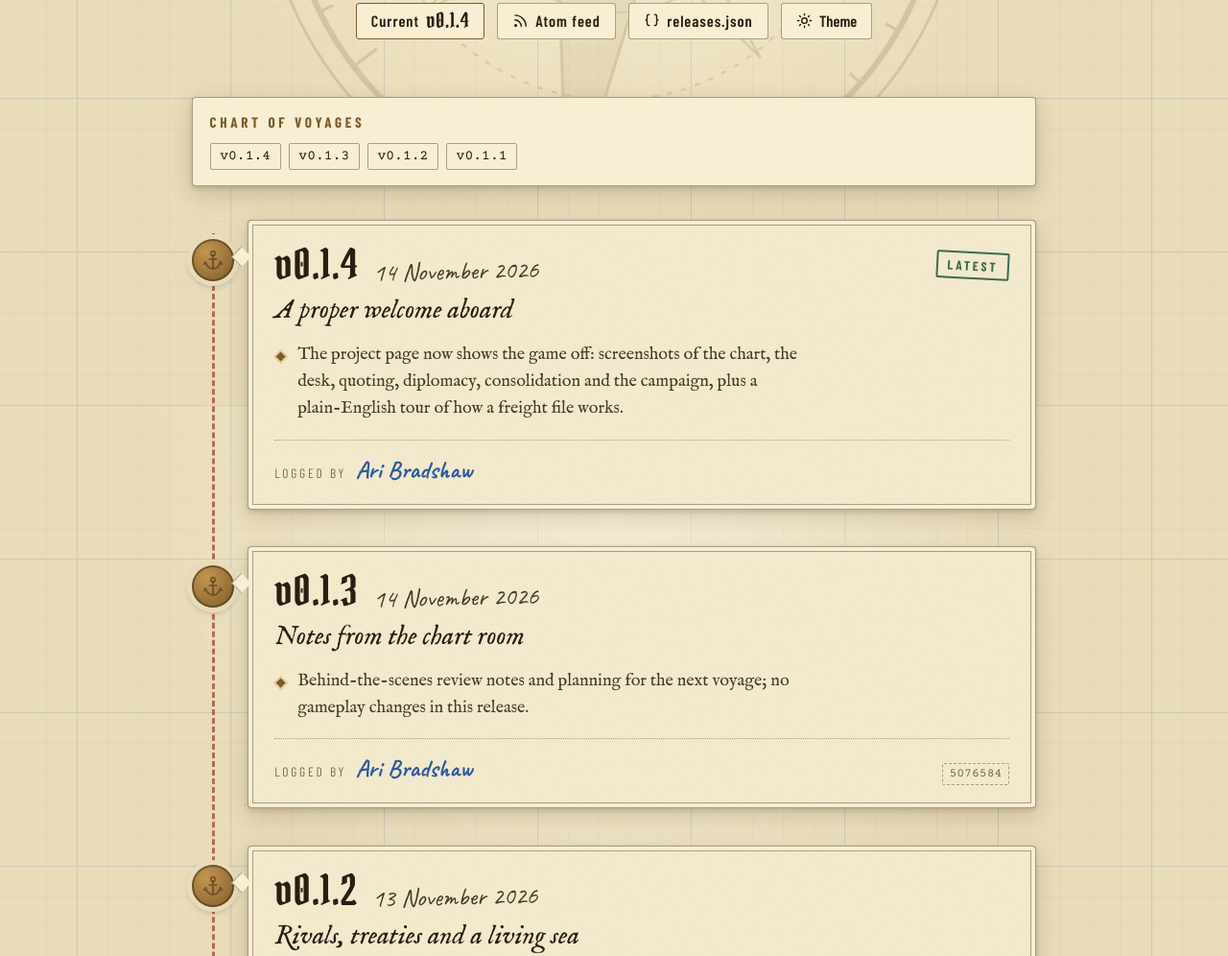
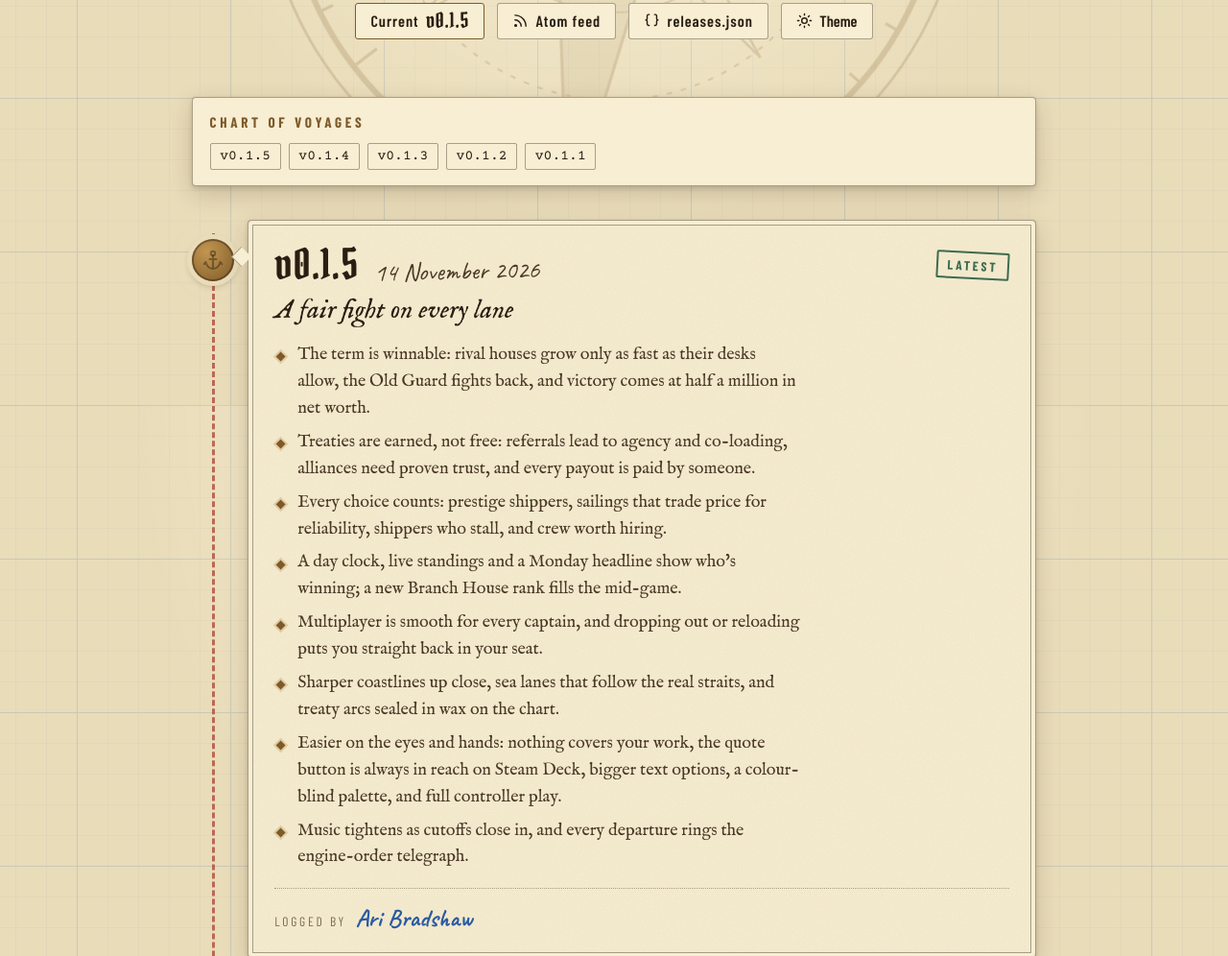
Before and after one commit to aribradshaw/MyFreight-Wayfinder-DevLog, a plain HTML site: page index.html in a window 1280 px wide. Shown: the part 378-1374 px from the top of the page at 96% size. Drawn offline with Linux system fonts and the light colour scheme.

Commit message:
Publish Captain's Log v0.1.5 (f823947)

```diff
--- a/feed.xml
+++ b/feed.xml
@@ -5,7 +5,16 @@
   <subtitle>What changed in each version of MyFreight: Wayfinder Forwarding.</subtitle>
   <link rel="self" type="application/atom+xml" href="https://aribradshaw.github.io/MyFreight-Wayfinder-DevLog/feed.xml"/>
   <link rel="alternate" type="text/html" href="https://aribradshaw.github.io/MyFreight-Wayfinder-DevLog/"/>
-  <updated>2026-11-14T00:46:24.827Z</updated>
+  <updated>2026-11-14T06:14:32.593Z</updated>
+  <entry>
+    <id>https://aribradshaw.github.io/MyFreight-Wayfinder-DevLog/#v0.1.5</id>
+    <title>v0.1.5 — A fair fight on every lane</title>
+    <link rel="alternate" type="text/html" href="https://aribradshaw.github.io/MyFreight-Wayfinder-DevLog/#v0.1.5"/>
+    <published>2026-11-14T06:14:32.593Z</published>
+    <updated>2026-11-14T06:14:32.593Z</updated>
+    <author><name>Ari Bradshaw</name></author>
+    <content type="html">&lt;p&gt;14 November 2026&lt;/p&gt;&lt;ul&gt;&lt;li&gt;The term is winnable: rival houses grow only as fast as their desks allow, the Old Guard fights back, and victory comes at half a million in net worth.&lt;/li&gt;&lt;li&gt;Treaties are earned, not free: referrals lead to agency and co-loading, alliances need proven trust, and every payout is paid by someone.&lt;/li&gt;&lt;li&gt;Every choice counts: prestige shippers, sailings that trade price for reliability, shippers who stall, and crew worth hiring.&lt;/li&gt;&lt;li&gt;A day clock, live standings and a Monday headline show who&amp;#39;s winning; a new Branch House rank fills the mid-game.&lt;/li&gt;&lt;li&gt;Multiplayer is smooth for every captain, and dropping out or reloading puts you straight back in your seat.&lt;/li&gt;&lt;li&gt;Sharper coastlines up close, sea lanes that follow the real straits, and treaty arcs sealed in wax on the chart.&lt;/li&gt;&lt;li&gt;Easier on the eyes and hands: nothing covers your work, the quote button is always in reach on Steam Deck, bigger text options, a colour-blind palette, and full controller play.&lt;/li&gt;&lt;li&gt;Music tightens as cutoffs close in, and every departure rings the engine-order telegraph.&lt;/li&gt;&lt;/ul&gt;</content>
+  </entry>
   <entry>
     <id>https://aribradshaw.github.io/MyFreight-Wayfinder-DevLog/#v0.1.4</id>
     <title>v0.1.4 — A proper welcome aboard</title>
--- a/index.html
+++ b/index.html
@@ -4,7 +4,7 @@
 <meta charset="utf-8">
 <meta name="viewport" content="width=device-width,initial-scale=1">
 <title>MyFreight: Wayfinder Forwarding — Captain&#39;s Log</title>
-<meta name="description" content="What changed in each version of MyFreight: Wayfinder Forwarding, newest first. Latest: v0.1.4 — A proper welcome aboard">
+<meta name="description" content="What changed in each version of MyFreight: Wayfinder Forwarding, newest first. Latest: v0.1.5 — A fair fight on every lane">
 <meta name="color-scheme" content="light dark">
 <meta name="theme-color" content="#0b2130">
 <link rel="canonical" href="https://aribradshaw.github.io/MyFreight-Wayfinder-DevLog/">
@@ -12,7 +12,7 @@
 <link rel="alternate" type="application/atom+xml" title="MyFreight: Wayfinder Forwarding — Captain&#39;s Log" href="feed.xml">
 <meta property="og:type" content="website">
 <meta property="og:title" content="MyFreight: Wayfinder Forwarding — Captain&#39;s Log">
-<meta property="og:description" content="What changed in each version of MyFreight: Wayfinder Forwarding, newest first. Latest: v0.1.4 — A proper welcome aboard">
+<meta property="og:description" content="What changed in each version of MyFreight: Wayfinder Forwarding, newest first. Latest: v0.1.5 — A fair fight on every lane">
 <meta property="og:url" content="https://aribradshaw.github.io/MyFreight-Wayfinder-DevLog/">
 <meta name="twitter:card" content="summary">
 <link rel="preload" href="fonts/PirataOne-Regular.woff2" as="font" type="font/woff2" crossorigin>
@@ -186,28 +186,50 @@ footer.site p+p{margin-top:.35rem}
 <p class="game">MyFreight: Wayfinder Forwarding</p>
 <p class="lede">Every voyage so far: what changed in each version of the game, newest entry first.</p>
 <div class="toolbar">
-<span class="chip">Current <b>v0.1.4</b></span>
+<span class="chip">Current <b>v0.1.5</b></span>
 <a href="feed.xml"><svg viewBox="0 0 24 24" fill="none" stroke="currentColor" stroke-width="2" stroke-linecap="round" aria-hidden="true"><path d="M4 11a9 9 0 0 1 9 9M4 4a16 16 0 0 1 16 16"/><circle cx="5" cy="19" r="1.2" fill="currentColor"/></svg>Atom feed</a>
 <a href="releases.json"><svg viewBox="0 0 24 24" fill="none" stroke="currentColor" stroke-width="2" stroke-linecap="round" stroke-linejoin="round" aria-hidden="true"><path d="M8 3H7a2 2 0 0 0-2 2v4a2 2 0 0 1-2 2 2 2 0 0 1 2 2v4a2 2 0 0 0 2 2h1M16 3h1a2 2 0 0 1 2 2v4a2 2 0 0 0 2 2 2 2 0 0 0-2 2v4a2 2 0 0 1-2 2h-1"/></svg>releases.json</a>
 <button type="button" class="theme-toggle" id="theme" aria-label="Switch theme"><svg class="sun" viewBox="0 0 24 24" fill="none" stroke="currentColor" stroke-width="2" stroke-linecap="round" aria-hidden="true"><circle cx="12" cy="12" r="4"/><path d="M12 2v2M12 20v2M4.9 4.9l1.4 1.4M17.7 17.7l1.4 1.4M2 12h2M20 12h2M4.9 19.1l1.4-1.4M17.7 6.3l1.4-1.4"/></svg><svg class="moon" viewBox="0 0 24 24" fill="none" stroke="currentColor" stroke-width="2" stroke-linecap="round" stroke-linejoin="round" aria-hidden="true"><path d="M21 12.8A9 9 0 1 1 11.2 3a7 7 0 0 0 9.8 9.8Z"/></svg><span>Theme</span></button>
 </div>
 </header>
 <main id="log" tabindex="-1">
-<nav class="legend" aria-label="Jump to a version"><h2>Chart of voyages</h2><ul><li><a href="#v0.1.4">v0.1.4</a></li><li><a href="#v0.1.3">v0.1.3</a></li><li><a href="#v0.1.2">v0.1.2</a></li><li><a href="#v0.1.1">v0.1.1</a></li></ul></nav>
+<nav class="legend" aria-label="Jump to a version"><h2>Chart of voyages</h2><ul><li><a href="#v0.1.5">v0.1.5</a></li><li><a href="#v0.1.4">v0.1.4</a></li><li><a href="#v0.1.3">v0.1.3</a></li><li><a href="#v0.1.2">v0.1.2</a></li><li><a href="#v0.1.1">v0.1.1</a></li></ul></nav>
 <ol class="voyage">
-<li class="stop" id="v0.1.4" data-latest>
+<li class="stop" id="v0.1.5" data-latest>
+  <span class="marker" aria-hidden="true"><svg viewBox="0 0 24 24" fill="none" stroke="currentColor" stroke-width="2" stroke-linecap="round" stroke-linejoin="round" aria-hidden="true" focusable="false"><circle cx="12" cy="5" r="2.2"/><path d="M12 7.2V21M8.5 11h7M4.5 14c.4 3.6 3.6 7 7.5 7s7.1-3.4 7.5-7M4.5 14l-1.8 2.2M19.5 14l1.8 2.2"/></svg></span>
+  <article class="card" aria-labelledby="v0.1.5-t">
+    <header>
+      <a class="ver" href="#v0.1.5" aria-label="Version 0.1.5, permanent link"><span class="hash" aria-hidden="true">#</span>v0.1.5</a>
+      <time datetime="2026-11-14T06:14:32.593Z">14 November 2026</time>
+      <span class="tag latest">Latest</span>
+    </header>
+    <h2 id="v0.1.5-t">A fair fight on every lane</h2>
+    <ul class="notes">
+      <li>The term is winnable: rival houses grow only as fast as their desks allow, the Old Guard fights back, and victory comes at half a million in net worth.</li>
+      <li>Treaties are earned, not free: referrals lead to agency and co-loading, alliances need proven trust, and every payout is paid by someone.</li>
+      <li>Every choice counts: prestige shippers, sailings that trade price for reliability, shippers who stall, and crew worth hiring.</li>
+      <li>A day clock, live standings and a Monday headline show who&#39;s winning; a new Branch House rank fills the mid-game.</li>
+      <li>Multiplayer is smooth for every captain, and dropping out or reloading puts you straight back in your seat.</li>
+      <li>Sharper coastlines up close, sea lanes that follow the real straits, and treaty arcs sealed in wax on the chart.</li>
+      <li>Easier on the eyes and hands: nothing covers your work, the quote button is always in reach on Steam Deck, bigger text options, a colour-blind palette, and full controller play.</li>
+      <li>Music tightens as cutoffs close in, and every departure rings the engine-order telegraph.</li>
+    </ul>
+    <footer class="sign"><span class="by">Logged by</span> <b>Ari Bradshaw</b></footer>
+  </article>
+</li>
+<li class="stop" id="v0.1.4">
   <span class="marker" aria-hidden="true"><svg viewBox="0 0 24 24" fill="none" stroke="currentColor" stroke-width="2" stroke-linecap="round" stroke-linejoin="round" aria-hidden="true" focusable="false"><circle cx="12" cy="5" r="2.2"/><path d="M12 7.2V21M8.5 11h7M4.5 14c.4 3.6 3.6 7 7.5 7s7.1-3.4 7.5-7M4.5 14l-1.8 2.2M19.5 14l1.8 2.2"/></svg></span>
   <article class="card" aria-labelledby="v0.1.4-t">
     <header>
       <a class="ver" href="#v0.1.4" aria-label="Version 0.1.4, permanent link"><span class="hash" aria-hidden="true">#</span>v0.1.4</a>
       <time datetime="2026-11-14T00:46:24.827Z">14 November 2026</time>
-      <span class="tag latest">Latest</span>
+
     </header>
     <h2 id="v0.1.4-t">A proper welcome aboard</h2>
     <ul class="notes">
       <li>The project page now shows the game off: screenshots of the chart, the desk, quoting, diplomacy, consolidation and the campaign, plus a plain-English tour of how a freight file works.</li>
     </ul>
-    <footer class="sign"><span class="by">Logged by</span> <b>Ari Bradshaw</b></footer>
+    <footer class="sign"><span class="by">Logged by</span> <b>Ari Bradshaw</b> <code title="Build this entry shipped in">6de7656</code></footer>
   </article>
 </li>
 <li class="stop" id="v0.1.3">
```
Also changed, not shown: releases.json (+20 -2 lines).
